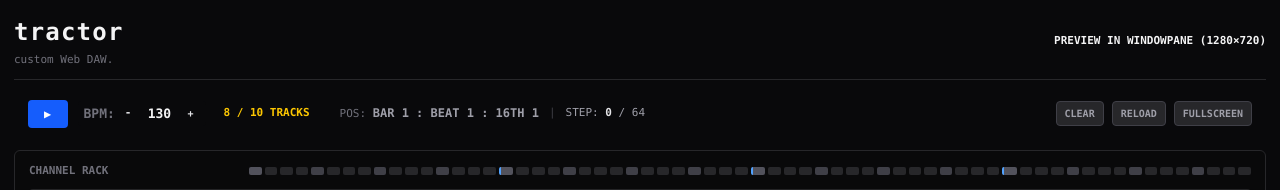
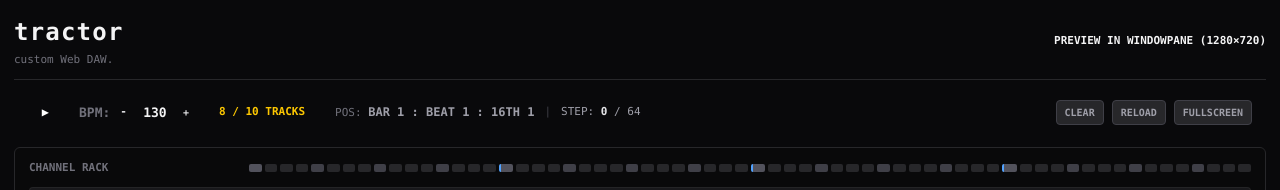
Before and after one commit to andrewwhho/tractDAW, a React (Vite) app: page / in a window 1280 px wide. Shown: the top 190 px of the page. Built offline with nearby package versions, Linux system fonts and the light colour scheme; no server answers.

Commit message:
play button adjustment

```diff
--- a/src/App.tsx
+++ b/src/App.tsx
@@ -143,19 +143,19 @@ export const App: React.FC = () => {
             <button
               onClick={togglePlay}
               disabled={!isReady}
-              className={`px-4 py-1.5 rounded text-white font-bold text-xs min-w-[35px] tracking-wide transition-all ${
+              className={`px-1 py-1 text-white font-bold text-xs min-w-[35px] tracking-wide transition-all ${
                 isReady ? "cursor-pointer" : "cursor-not-allowed opacity-50"
               } ${
                 isPlaying
-                  ? "bg-red-500 shadow-[0_0_10px_rgba(239,68,68,0.4)]"
-                  : "bg-blue-600 hover:bg-blue-500"
+                  ? "bg-zinc-900 hover:bg-zinc-700"
+                  : "hover:bg-zinc-700"
               }`}
             >
               {isPlaying ? "■" : "▶"}
             </button>
 
             {/* BPM Stepper & Editable Input */}
-            <div className="flex items-center bg-zinc-950 px-1.5 py-0.5 rounded gap-1">
+            <div className="flex items-center px-1.5 py-0.5 rounded gap-1">
               <span className="text-zinc-500 font-bold">BPM:</span>
               <button
                 onClick={() => setBpm(bpm - 5)}
```
